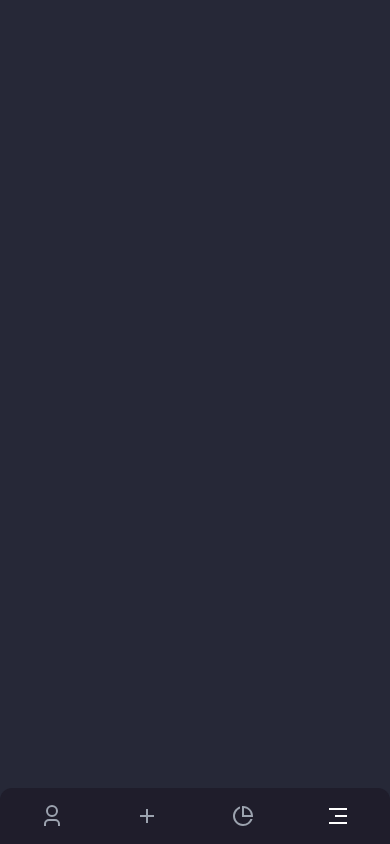
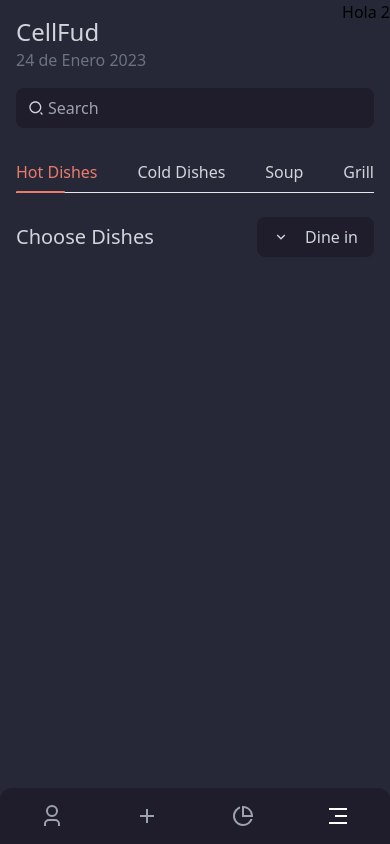
Before and after one commit to luismeneses07/plantilla_Pagina_Online, a React (Vite) app: page / in a window 390 px wide. Built offline with nearby package versions, Linux system fonts and the light colour scheme.

Commit message:
navegacion responsiva

```diff
--- a/src/App.jsx
+++ b/src/App.jsx
@@ -1,26 +1,76 @@
-import Sidebar from "./components/shared/Sidebar"
-import { useState } from "react"
-import {RiMenu3Fill, RiAddLine, RiPieChartLine, RiUser3Line, RiCloseLine } from "react-icons/ri"
+import Sidebar from "./components/shared/Sidebar";
+import { useState } from "react";
+import {
+  RiMenu3Fill,
+  RiAddLine,
+  RiPieChartLine,
+  RiUser3Line,
+  RiCloseLine,
+  RiSearch2Line,
+  RiArrowDownSLine
+} from "react-icons/ri";
 function App() {
   const [showMenu, setShowMenu] = useState(false);
   const [showOrden, setShowOrden] = useState(false);
 
-  const toggleMenu = () =>{
-    setShowMenu(!showMenu)
-  }
+  const toggleMenu = () => {
+    setShowMenu(!showMenu);
+  };
 
-  return <div className="bg-[#262837] w-full min-h-screen">
-    <Sidebar showMenu={showMenu}/>
-     {/*menu movil*/}
-     <nav className="bg-[#1F1D2B] lg:hidden fixed w-full bottom-0 left-0 text-2xl text-gray-400 py-2 px-8 flex items-center justify-between rounded-tl-xl rounded-tr-xl">
-      <button className=" p-2"><RiUser3Line/></button>
-      <button className=" p-2"><RiAddLine/></button>
-      <button className=" p-2"><RiPieChartLine/></button>
-      <button className="text-white p-2" onClick={toggleMenu}>
-        {showMenu ? <RiCloseLine/> : <RiMenu3Fill/>}</button>
-     </nav>
+  return (
+    <div className="bg-[#262837] w-full min-h-screen">
+      <Sidebar showMenu={showMenu} />
+      {/*menu movil*/}
+      <nav className="bg-[#1F1D2B] lg:hidden fixed w-full bottom-0 left-0 text-2xl text-gray-400 py-2 px-8 flex items-center justify-between rounded-tl-xl rounded-tr-xl">
+        <button className=" p-2">
+          <RiUser3Line />
+        </button>
+        <button className=" p-2">
+          <RiAddLine />
+        </button>
+        <button className=" p-2">
+          <RiPieChartLine />
+        </button>
+        <button className="text-white p-2" onClick={toggleMenu}>
+          {showMenu ? <RiCloseLine /> : <RiMenu3Fill />}
+        </button>
+      </nav>
+      <main className="lg:pl-28 grid grid-cols-1 lg:grid-cols-8">
+        <div className="lg:col-span-6">
+          <header className="p-4">
+            {/* Title and search */}
+            <div className="flex flex-col md:flex-row md:justify-between md:items-center gap-4 mb-6">
+              <div>
+                <h1 className="text-2xl text-gray-300">CellFud</h1>
+                <p className="text-gray-500">24 de Enero 2023</p>
+              </div>
+              <form action="">
+                <div className="w-full relative">
+                  <RiSearch2Line className="absolute left-3 top-1/2 -translate-y-1/2 text-gray-300" />
+                  <input
+                    type="text" placeholder="Search"
+                    className="bg-[#1F1D2B] w-full py-2 pl-8 pr-4 rounded-lg text-gray-300 outline-none"
+                  />
+                </div>
+              </form>
+            </div>
+            {/* Tabs*/}
+            <nav className="text-gray-300 flex items-center justify-between md:justify-start md:gap-8 border-b mb-6">
+              <a href="" className="relative py-2 pr-4 before:w-1/2 before:h-[2px] before:absolute before:bg-[#ec7c6a] before:left-0 before:rounded-full before:-bottom-[1px] text-[#ec7c6a]">Hot Dishes</a>
+              <a href="" className="py-2 pr-4">Cold Dishes</a>
+              <a href="" className="py-2 pr-4">Soup</a>
+              <a href="" className="py-2">Grill</a>
+            </nav>
+            {/* Title content */}
+            <div className="flex items-center justify-between">
+              <h2 className="text-xl text-gray-300">Choose Dishes</h2>
+              <button className="flex items-center gap-4 text-gray-300 bg-[#1F1D2B] py-2 px-4 rounded-lg"><RiArrowDownSLine/>Dine in</button>
+            </div>
+          </header>
+        </div>
+        <div className="lg:col-span-2 fixed lg:static right-0">Hola 2</div>
+      </main>
     </div>
-
-
+  );
 }
-export default App
+export default App;
```
